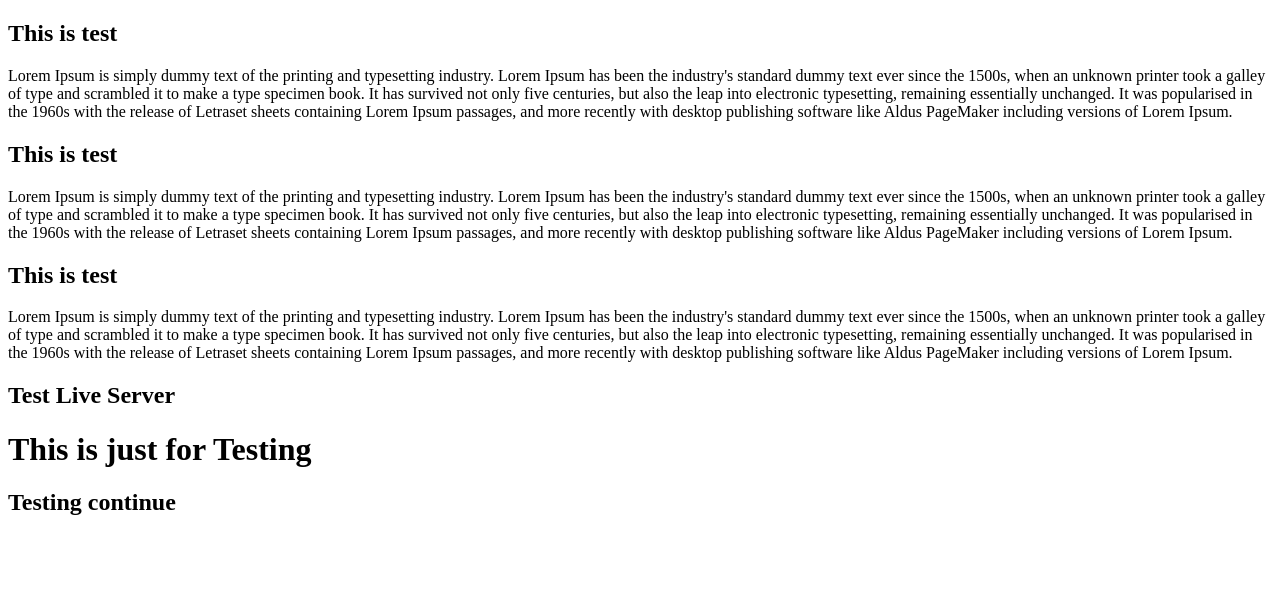
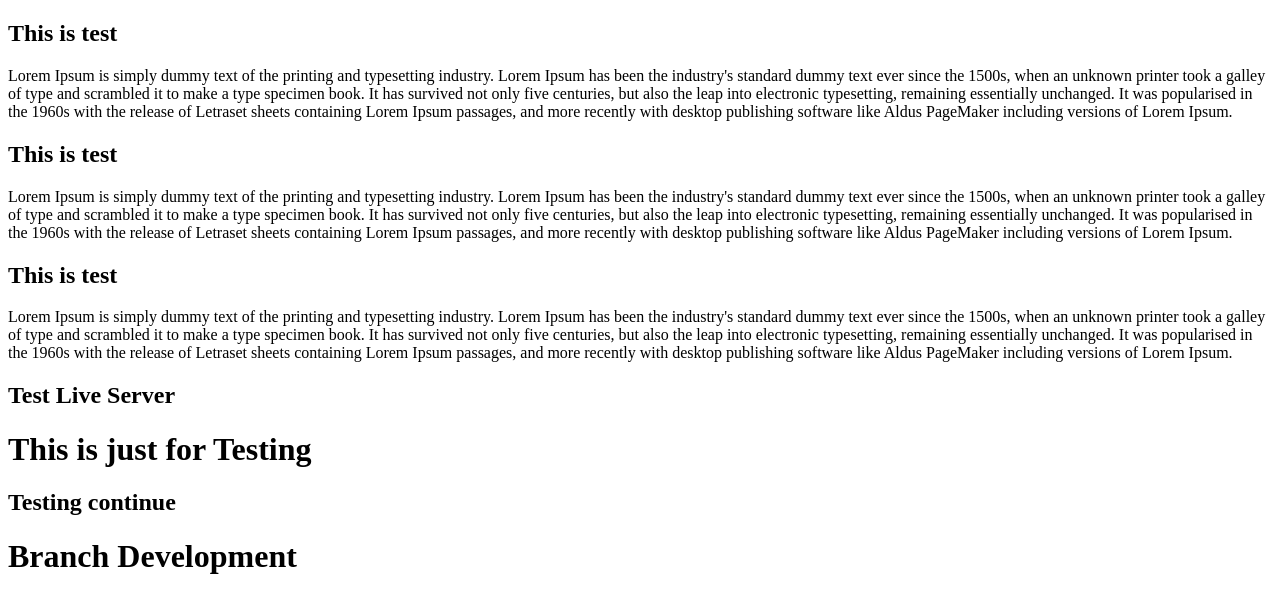
Before and after one commit to rabeul-30/myportfolio, a plain HTML site: page index.html in a window 1280 px wide. Drawn offline with Linux system fonts and the light colour scheme.

Commit message:
new branch commit-1

```diff
--- a/index.html
+++ b/index.html
@@ -38,5 +38,6 @@
 </p>
 <h1>This is just for Testing</h1>
 <h2>Testing continue</h2>
+<h1> Branch Development</h1>
 </body>
 </html>
```
